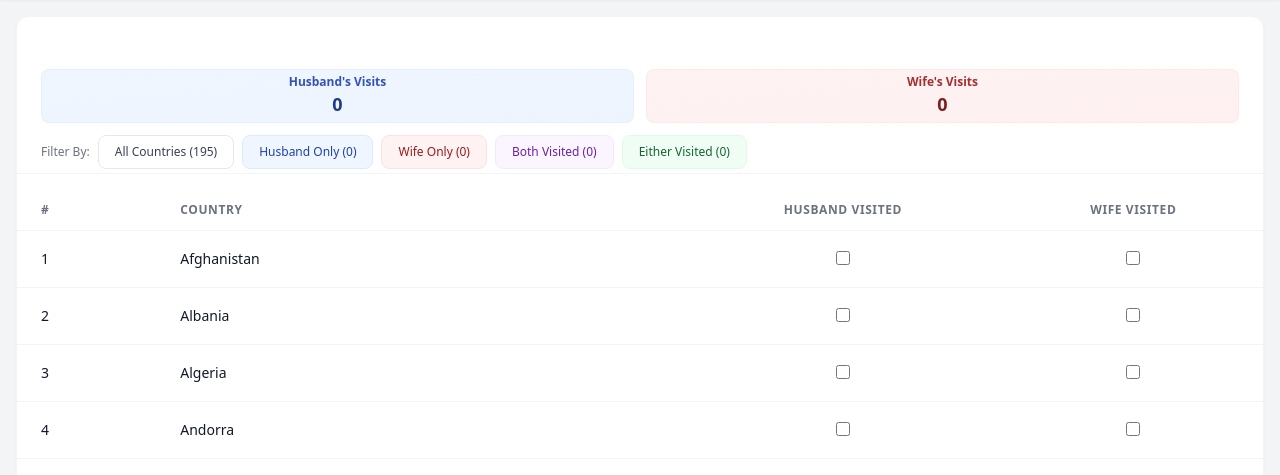
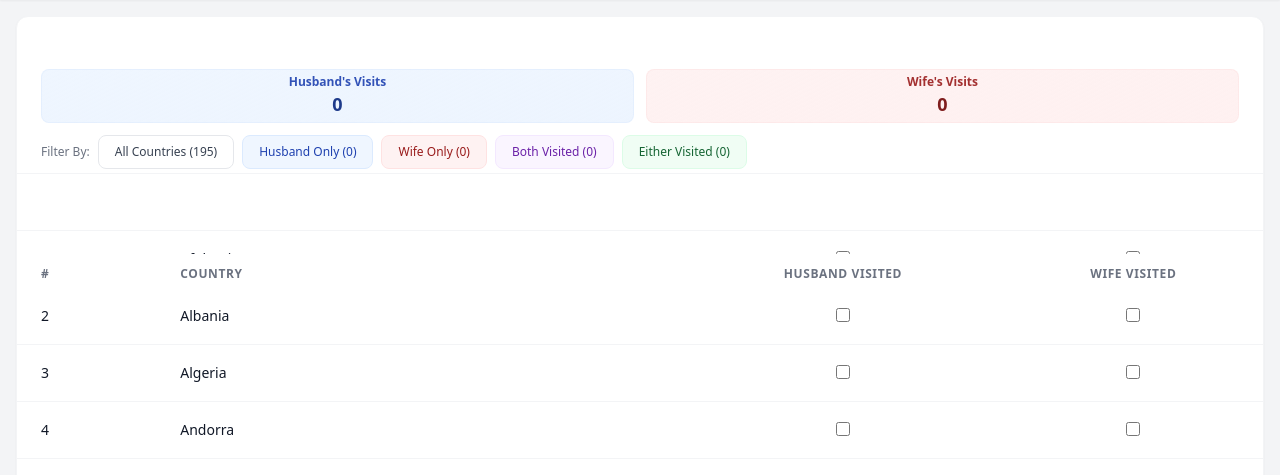
Before and after one commit to pbrao/trip-planner, a Flask app: page /countries in a window 1280 px wide. Shown: the part 72-547 px from the top of the page. Run offline with Flask 3, Linux system fonts and the light colour scheme; data comes from the database, SQL or seed files in the repository; some libraries are stand-ins or nearby versions.

Commit message:
fix: Align table headers with scrolling content by adjusting sticky position

```diff
--- a/app/templates/countries.html
+++ b/app/templates/countries.html
@@ -62,7 +62,7 @@
         <div class="absolute inset-0 overflow-y-auto pt-16">
             <table class="w-full">
                 <thead>
-                    <tr class="bg-white sticky top-0 z-20 border-b border-gray-100">
+                    <tr class="bg-white sticky top-16 z-20 border-b border-gray-100">
                         <th class="px-6 py-3 text-left text-xs font-semibold text-gray-500 uppercase tracking-wider">
                             #
                         </th>
```
